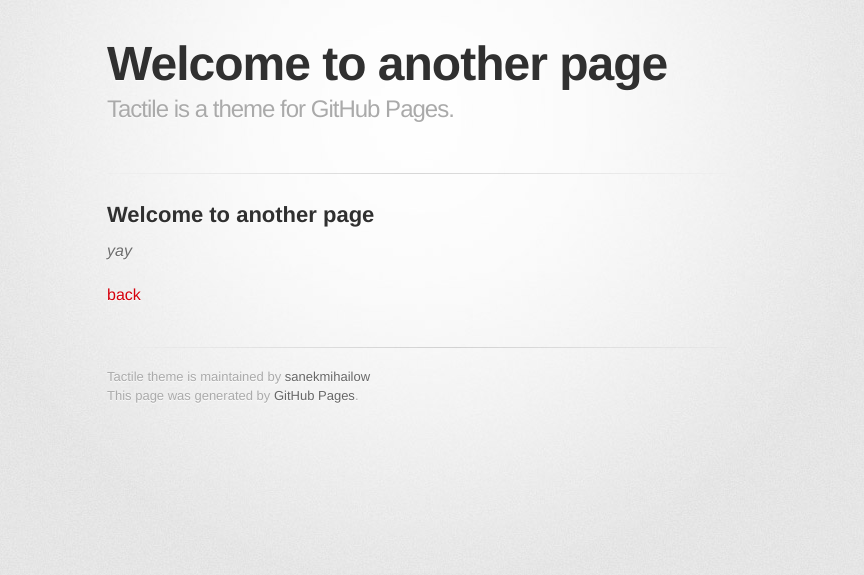
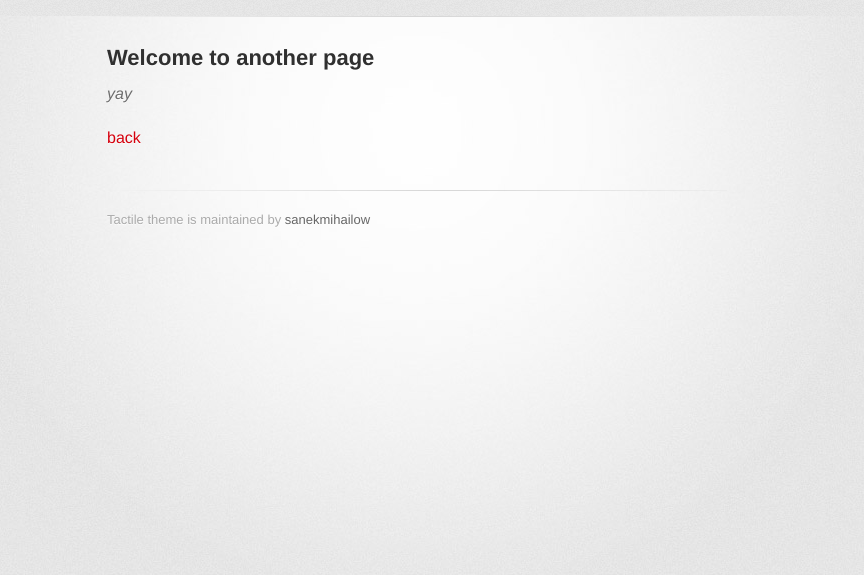
Before and after one commit to sanekmihailow/My_guide_instructions, a Jekyll site: the page built from another-page.md, in a window 1280 px wide. Shown: the top 575 px of the page, without its empty margins (223-1087 px from the left). Built offline with Jekyll 4.4.1, drawn with Linux system fonts in a browser that asks for light colours; some web fonts are replaced; our own code applies the rules of GitHub Pages for plain Markdown files.

Commit message:
Update default.html

```diff
--- a/_layouts/default.html
+++ b/_layouts/default.html
@@ -16,10 +16,6 @@
     <div id="container">
       <div class="inner">
 
-        <header>
-          <h1>{{ page.title | default: site.title | default: site.github.repository_name }}</h1>
-          <h2>{{ page.description | default: site.description | default: site.github.project_tagline }}</h2>
-        </header>
 
 	{% if site.github.public %}
 	  {% if site.github.is_project_page %}
@@ -38,7 +34,6 @@
         {% if site.github.is_project_page %}
           {{ site.title | default: site.github.repository_name }} is maintained by <a href="{{ site.github.owner_url }}">{{ site.github.owner_name }}</a><br>
         {% endif %}
-          This page was generated by <a href="https://pages.github.com">GitHub Pages</a>.
         </footer>
 
       </div>
```
